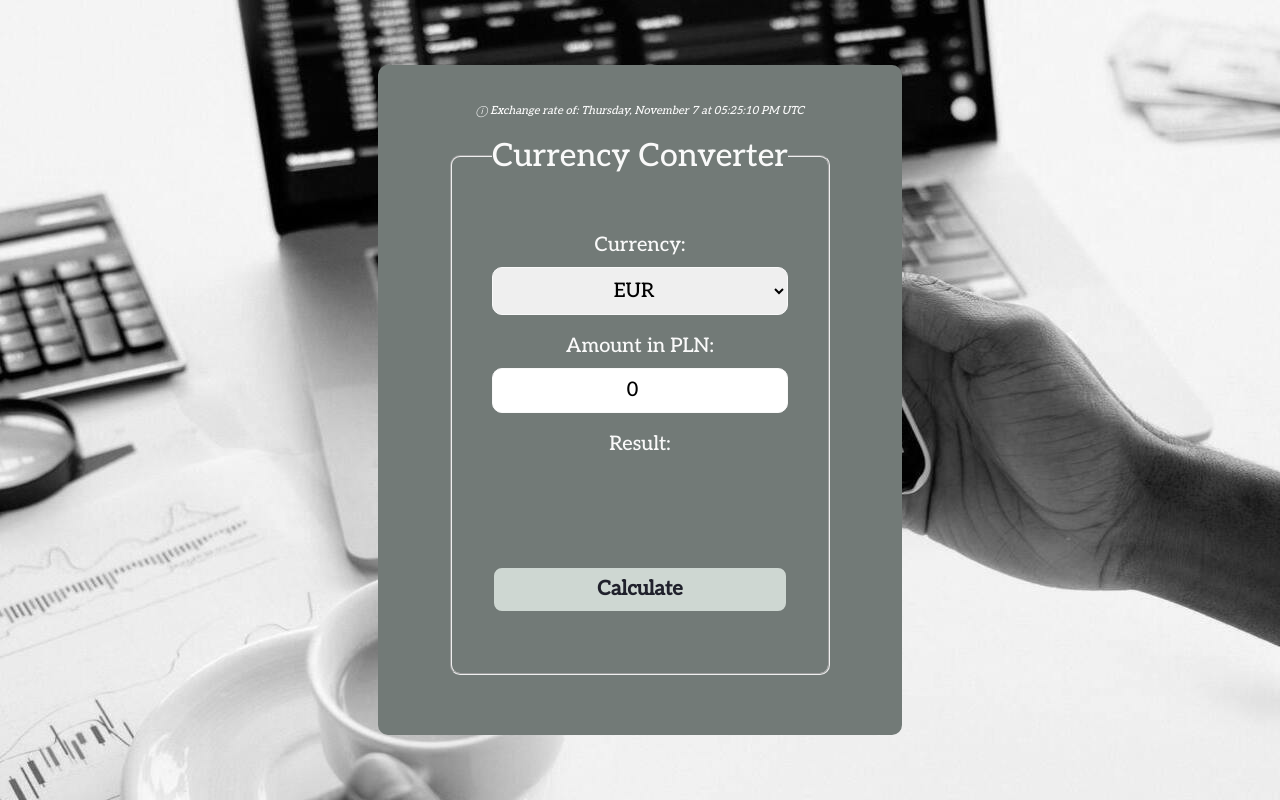
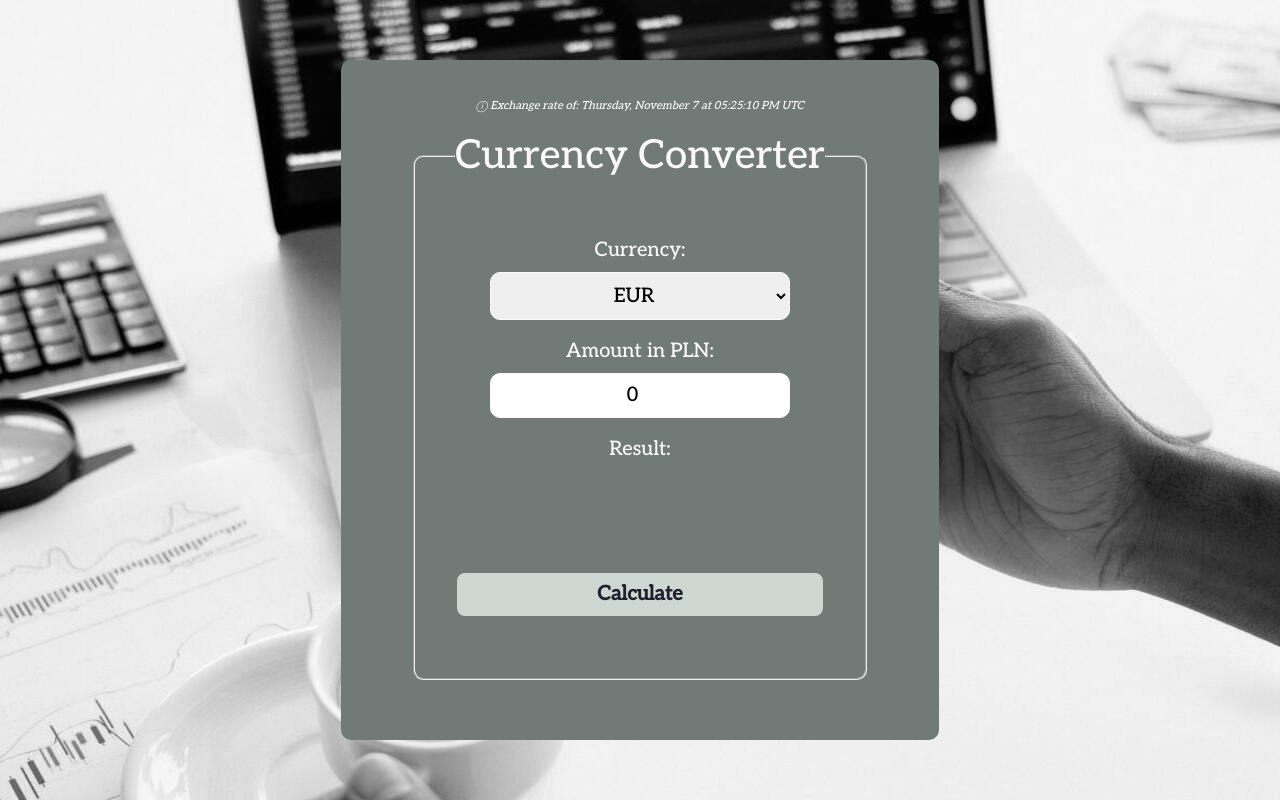
Before and after one commit to akutuzova11/react-currency-converter, a React (Create React App) app: page / in a window 1280 px wide. Built offline with nearby package versions, Linux system fonts and the light colour scheme.

Commit message:
add theme provider across files

```diff
--- a/src/Clock/styled.js
+++ b/src/Clock/styled.js
@@ -5,7 +5,7 @@ export const Wrapper = styled.div`
   font-style: italic;
   padding-bottom: 20px;
 
-  @media (max-width: 767px) {
+  @media (max-width: ${({ theme }) => theme.breakpoint.mobile}px) {
     font-size: 0.5rem;
   }
 `;
--- a/src/Form/buttonStyled.js
+++ b/src/Form/buttonStyled.js
@@ -5,22 +5,22 @@ export const Button = styled.button`
   margin-bottom: 20px;
   padding: 10px 100px;
   border-radius: 10px;
-  border: 2px solid #727a77;
-  background-color: #ced7d2;
-  color: hsl(235, 16%, 15%);
+  border: 2px solid ${({theme})=> theme.colors.primary};
+  background-color: ${({ theme }) => theme.colors.secondary};
+  color: ${({ theme }) => theme.colors.buttonText};
   cursor: pointer;
   font-weight: bold;
-  font-size: 1.25rem;
+  font-size: ${({ theme }) => theme.fontSize.medium};
   width: 100%;
   box-sizing: border-box;
 
   &:hover {
-    background-color: #cec6e3;
+    background-color: ${({ theme }) => theme.colors.hover};
     transition: background-color 0.5s ease;
   }
 
-  @media (max-width: 768px) {
+  @media (max-width: ${({ theme }) => theme.breakpoint.mobile}px) {
     padding: 10px 80px;
-    font-size: 1rem;
+    font-size: ${({ theme }) => theme.fontSize.small};
   }
 `;
--- a/src/Form/formStyled.js
+++ b/src/Form/formStyled.js
@@ -1,21 +1,21 @@
 import styled from "styled-components";
 
 export const Template = styled.form`
-  border: 10px solid #727a77;
+  border: 10px solid ${({ theme }) => theme.colors.primary};
   border-radius: 10px;
   padding: 30px 60px;
-  background-color: #727a77;
-  color: #f9f9f9;
-  font-size: 1.25rem;
+  background-color: ${({ theme }) => theme.colors.primary};
+  color: ${({ theme }) => theme.colors.background};
+  font-size: ${({ theme }) => theme.fontSize.medium};
   text-align: center;
   max-width: 600px;
   width: 100%;
   box-sizing: border-box;
   margin: 0 auto;
 
-  @media (max-width: 768px) {
+  @media (max-width: ${({ theme }) => theme.breakpoint.mobile}px) {
     padding: 30px;
-    font-size: 1rem;
+    font-size: ${({ theme }) => theme.fontSize.small};
   }
 `;
 
@@ -31,36 +31,39 @@ const SharedStyles = `
   padding: 10px;
   border-radius: 10px;
   border: 1px solid #f9f9f9;
-  font-size: 1.25rem;
+  font-size: ${({ theme }) => theme.fontSize.medium};
   box-sizing: border-box;
   text-align: center;
 
-  &:hover {
-    background-color: #cec6e3;
-    transition: background-color 0.5s ease;
-  }
-
-  @media (max-width: 768px) {
+  @media (max-width: ${({ theme }) => theme.breakpoint.mobile}px) {
     max-width: 100%;
     padding: 10px;
-    font-size: 1rem;
+    font-size: ${({ theme }) => theme.fontSize.small};
   }
 `;
 
 export const Input = styled.input`
   ${SharedStyles}
+  &:hover {
+    background-color: ${({ theme }) => theme.colors.hover};
+    transition: background-color 0.5s ease;
+  }
 `;
 
 export const Select = styled.select`
   ${SharedStyles}
+  &:hover {
+    background-color: ${({ theme }) => theme.colors.hover};
+    transition: background-color 0.5s ease;
+  }
 `;
 
 export const Legend = styled.legend`
-  color: #f9f9f9;
-  font-size: 2rem;
+  color: ${({ theme }) => theme.colors.background};
+  font-size: ${({ theme }) => theme.fontSize.large};
 
-  @media (max-width: 768px) {
-    font-size: 1.5rem;
+  @media (max-width: ${({ theme }) => theme.breakpoint.mobile}px) {
+    font-size: ${({ theme }) => theme.fontSize.medium};
   }
 `;
 
@@ -69,7 +72,7 @@ export const Field = styled.fieldset`
   padding: 40px;
   margin-bottom: 20px;
 
-  @media (max-width: 768px) {
+  @media (max-width: ${({ theme }) => theme.breakpoint.mobile}px) {
     margin: 0 auto;
     padding: 20px;
   }
--- a/src/Result/styled.js
+++ b/src/Result/styled.js
@@ -5,8 +5,8 @@ export const LabelText = styled.span`
 `;
 
 export const Output = styled.span`
-  color: rgb(8, 213, 213);
-  font-size: 2.5rem;
+  color: ${({theme})=>theme.colors.text};
+  font-size: ${({theme})=> theme.fontSize.large};
   display: block;
   min-width: 100px;
   text-align: center;
@@ -14,8 +14,8 @@ export const Output = styled.span`
   min-height: 50px;
   white-space: nowrap;
 
-  @media (max-width: 768px) {
-    font-size: 1.5rem;
+  @media (max-width: ${({theme})=>theme.breakpoint.mobile}px) {
+    font-size: ${({theme})=> theme.fontSize.medium};
     min-height: 40px;
   }
 `;
--- a/src/index.css
+++ /dev/null
@@ -1,18 +0,0 @@
-html {
-    box-sizing: border-box;
-}
-
-*, ::after, ::before {
-    box-sizing: inherit;
-}
-
-
-body {
-    background-image: url("../public/assets/currency_background.jpg");
-    display: flex;
-    justify-content: center;
-    align-items: center;
-    min-height: 100vh;
-    background-size: cover;
-    font-family: 'Aleo', serif;
-}
--- a/src/index.js
+++ b/src/index.js
@@ -1,14 +1,18 @@
 import React from "react";
 import ReactDOM from "react-dom/client";
+import { ThemeProvider } from "styled-components";
 import { GlobalStyle } from "./globalstyle.js";
+import { theme } from "./theme.js";
 import App from "./App";
 import reportWebVitals from "./reportWebVitals";
 
 const root = ReactDOM.createRoot(document.getElementById("root"));
 root.render(
   <React.StrictMode>
-    <GlobalStyle />
-    <App />
+    <ThemeProvider theme={theme}>
+      <GlobalStyle />
+      <App />
+    </ThemeProvider>
   </React.StrictMode>
 );
 
--- /dev/null
+++ b/src/theme.js
@@ -0,0 +1,20 @@
+export const theme = {
+    colors: {
+      primary: "#727a77",
+      secondary: "#ced7d2",
+      accent: "#08d5d5",
+      background: "#f9f9f9",
+      hover: "#cec6e3",
+      text: "rgb(8, 213, 213)",
+      buttonText: "hsl(235, 16%, 15%)"
+    },
+    fontSize: {
+      small: "1rem",
+      medium: "1.25rem",
+      large: "2.5rem",
+    },
+
+    breakpoint: {
+      mobile: 767
+    }
+  };
```
